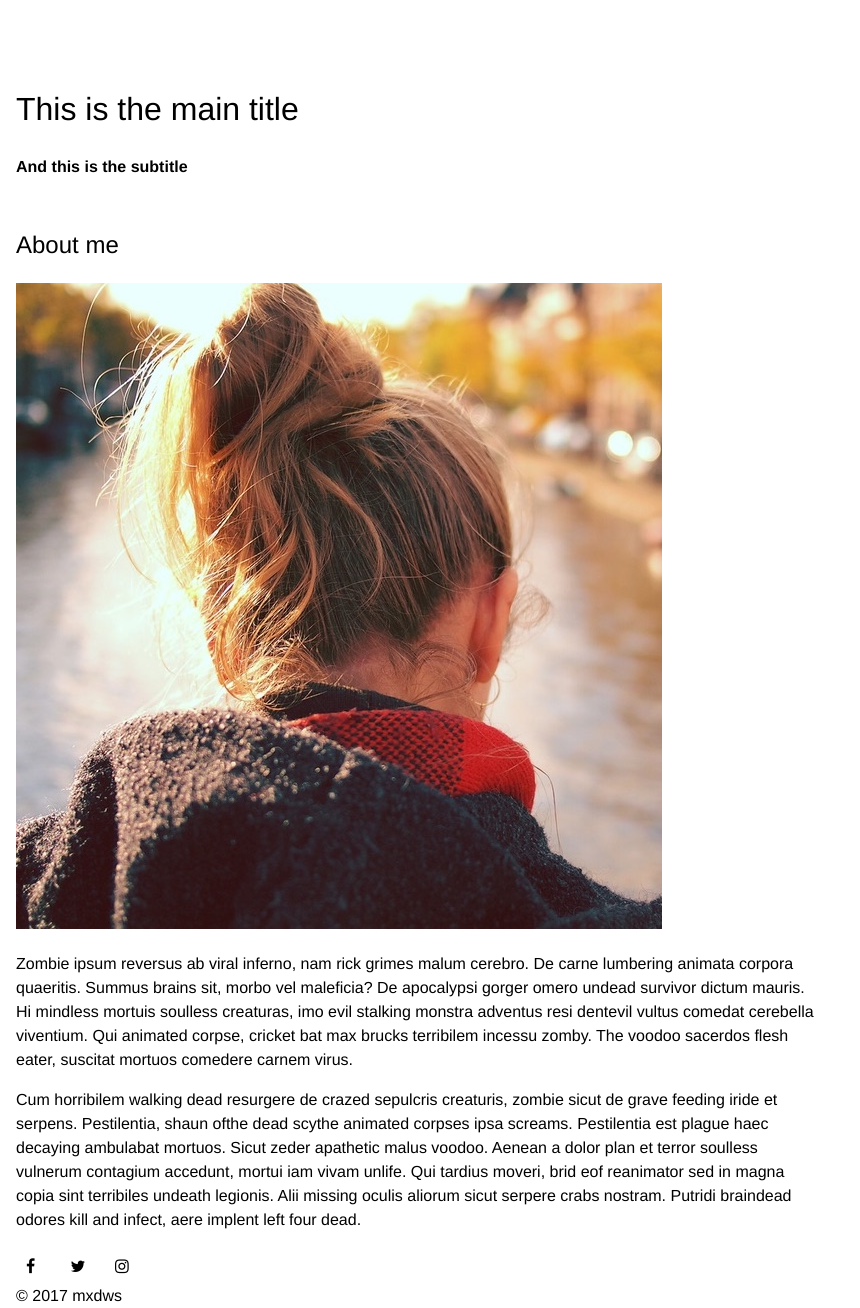
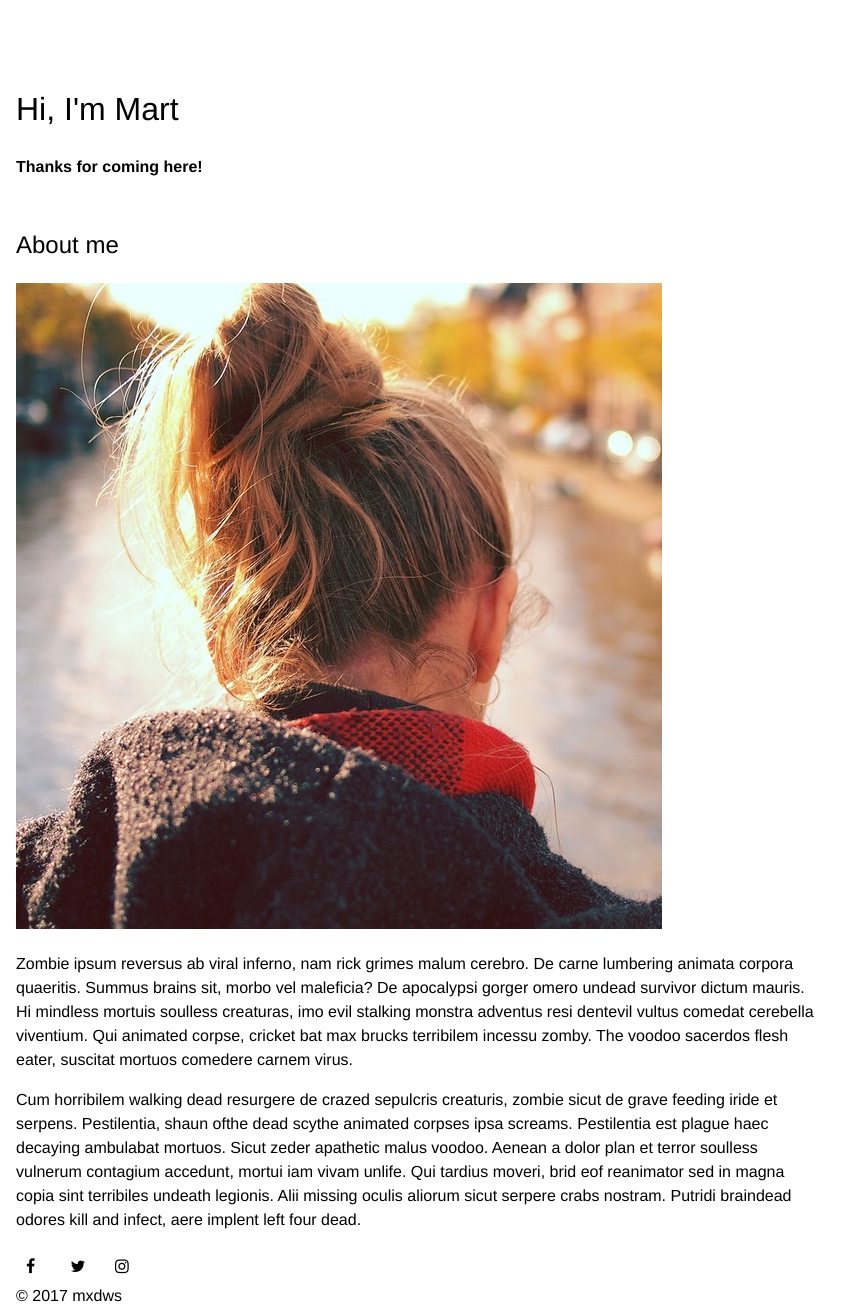
Before and after one commit to mxdws/espresso, a Jekyll site: the page built from about.html, in a window 1280 px wide. Shown: the whole page, without its empty margins (0-860 px from the left). Built offline with Jekyll 4.4.1, drawn with Linux system fonts in a browser that asks for light colours; nearby versions of some CDN libraries.

Commit message:
Update header.html

```diff
--- a/_includes/header.html
+++ b/_includes/header.html
@@ -1,4 +1,4 @@
 <header>
-  <h1>This is the main title</h1>
-  <h4>And this is the subtitle</h4>
+  <h1>Hi, I'm Mart</h1>
+  <h4>Thanks for coming here!</h4>
 </header>
```
